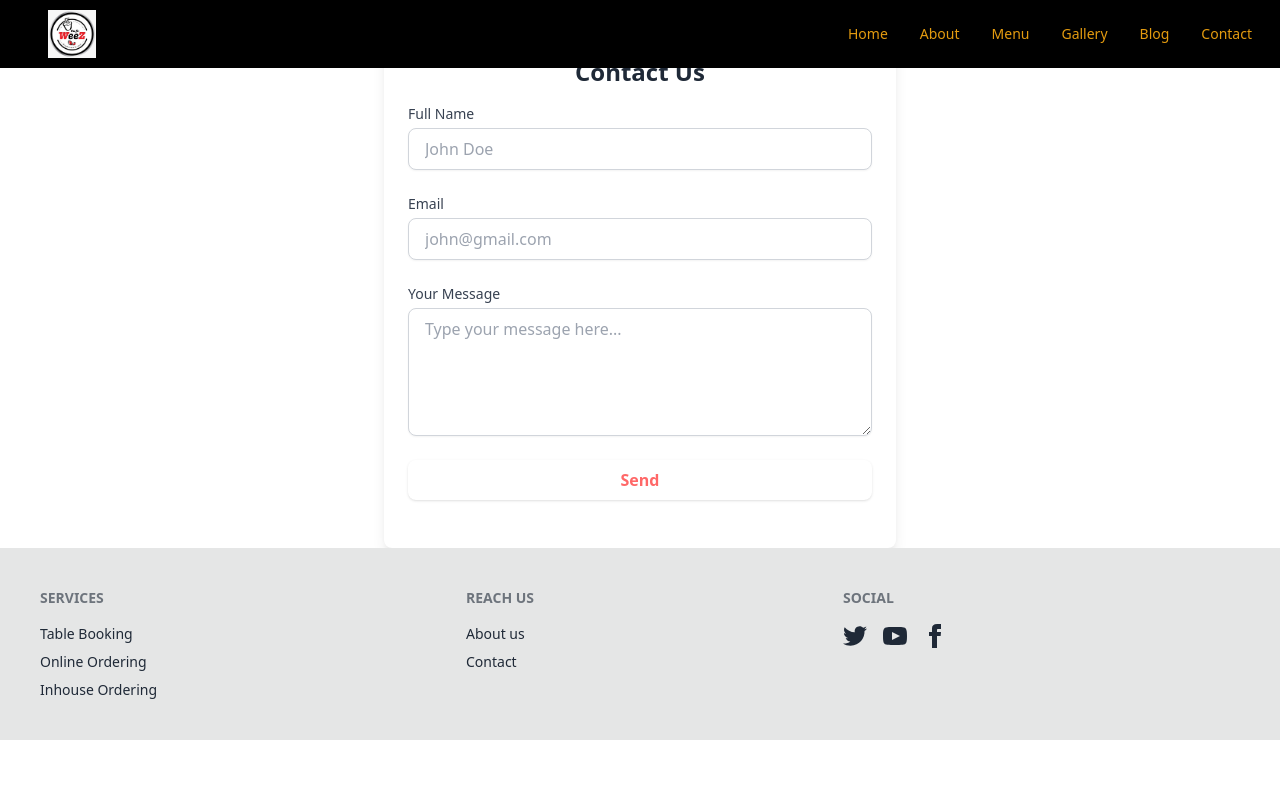
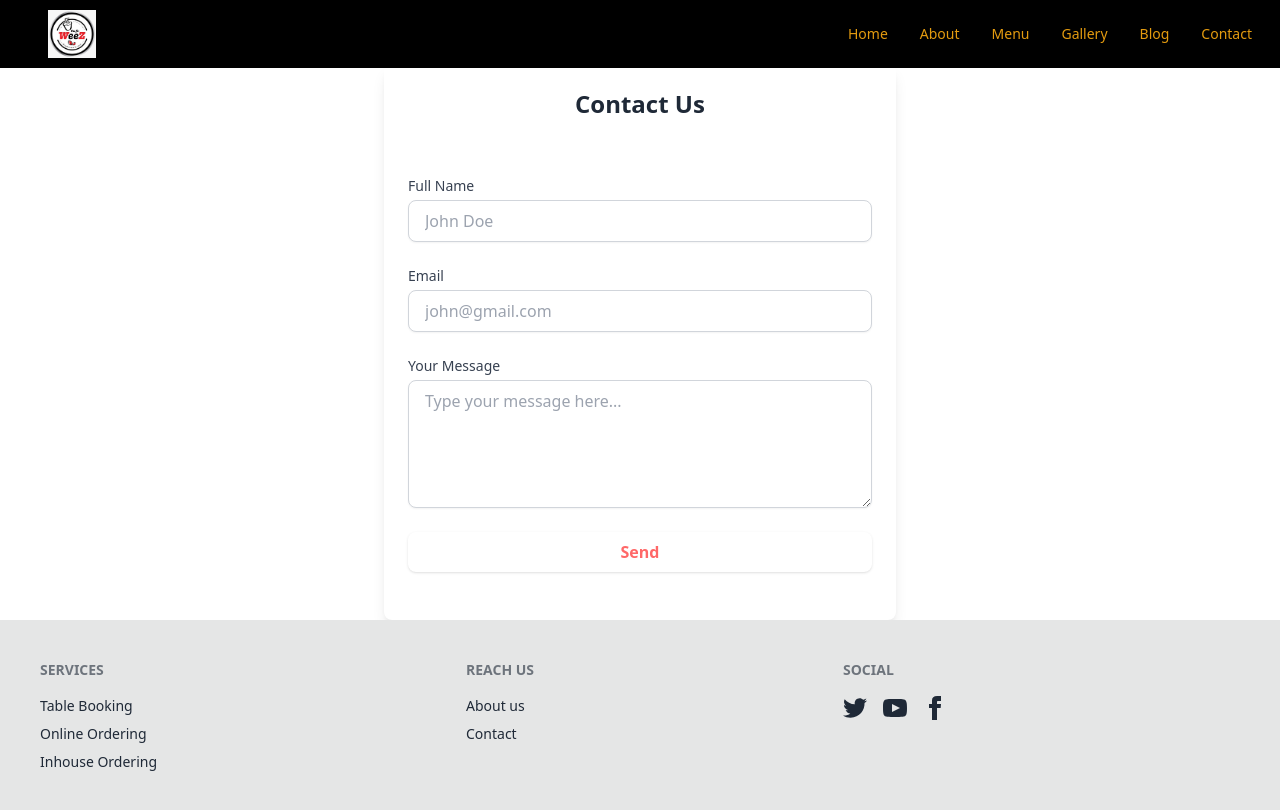
Before and after one commit to dilukshi1231/cafeWeezMain, a React (Vite) app in the folder front-end/: page /contact in a window 1280 px wide. Built offline with nearby package versions, Linux system fonts and the light colour scheme; the HTML template or start-up script is replaced by a standard one.

Commit message:
about js and contact form updated
about js and contact js updated

```diff
--- a/front-end/src/pages/ContactForm.jsx
+++ b/front-end/src/pages/ContactForm.jsx
@@ -38,10 +38,12 @@ export default function ContactForm() {
   };
 
   return (
-    <div className="max-w-lg mx-auto mt-8 p-6 bg-white rounded-lg shadow-lg">
-      <h2 className="text-2xl font-bold text-center mb-4 text-gray-800">
-        Contact Us
-      </h2>
+
+
+    <div className="max-w-lg mx-auto mt-16 p-6 bg-white rounded-lg shadow-lg">
+  <h2 className="text-2xl font-bold text-center mb-14 text-gray-800">
+    Contact Us
+  </h2>
       <form
         onSubmit={handleSubmit}
         className="space-y-6"
--- a/front-end/src/pages/about/About.jsx
+++ b/front-end/src/pages/about/About.jsx
@@ -6,4 +6,4 @@ const About = () => {
   )
 }
 
-export default About
+export default About;
```
